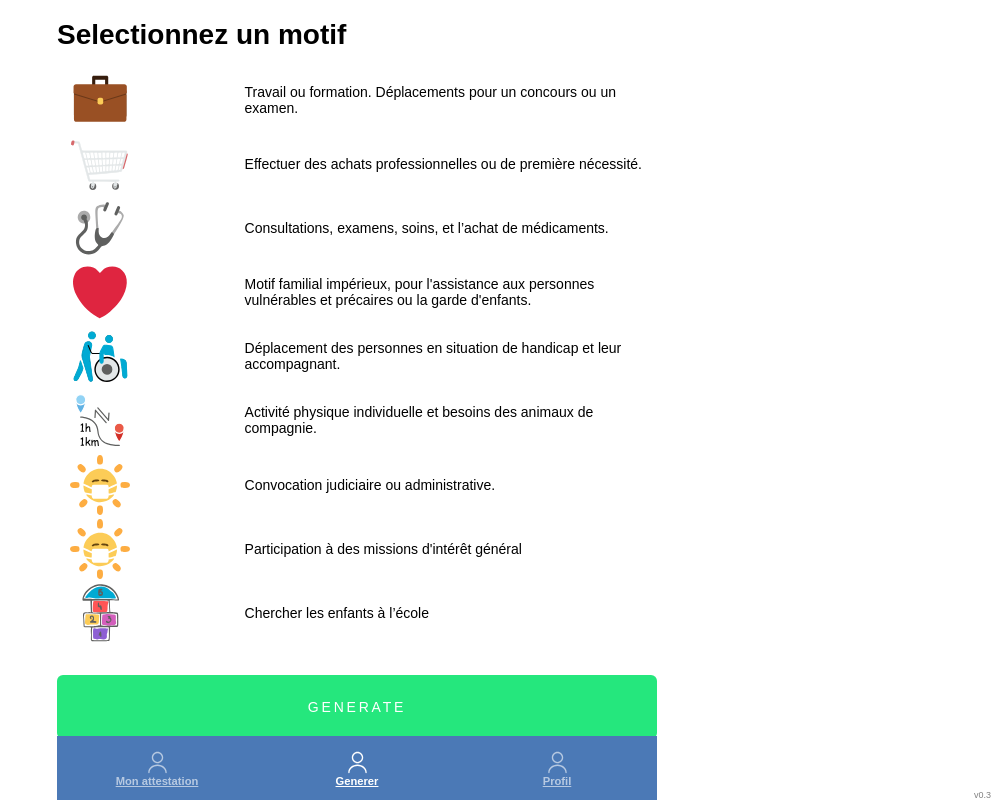
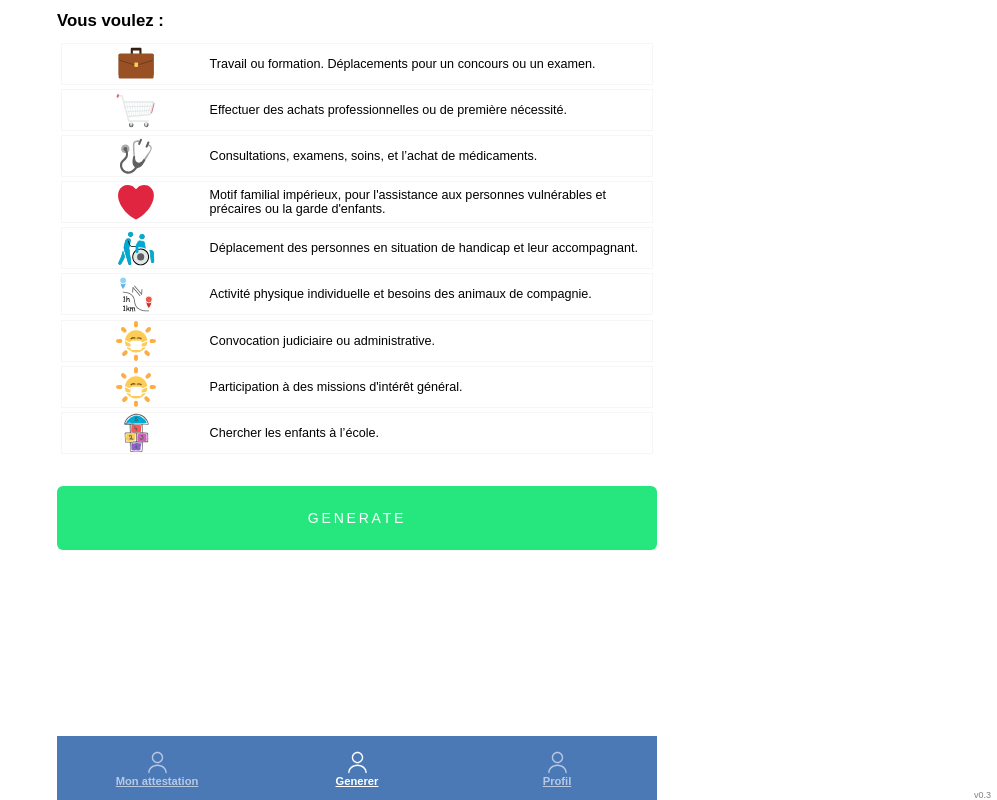
Before and after one commit to BAG-ERA/covid-n-go, a Vue app: page /#/generate in a window 1280 px wide. Shown: the whole page, without its empty margins (283-1280 px from the left). Built offline with nearby package versions, Linux system fonts and the light colour scheme.

Commit message:
Typos and style

```diff
--- a/src/data/reasons.js
+++ b/src/data/reasons.js
@@ -49,12 +49,12 @@
     icon: 'tig.svg',
     name: 'missions',
     description: 'Participation à des missions d\'intérêt général sur demande de l\'autorité administrative',
-    shortdescription: 'Participation à des missions d\'intérêt général',
+    shortdescription: 'Participation à des missions d\'intérêt général.',
   }, {
     icon: 'child.svg',
     name: 'enfants',
     description: 'Déplacement pour chercher les enfants à l’école et à l’occasion de leurs activités périscolaires',
-    shortdescription: 'Chercher les enfants à l’école',
+    shortdescription: 'Chercher les enfants à l’école.',
   },
 ];
 
--- a/src/views/Generate.vue
+++ b/src/views/Generate.vue
@@ -1,6 +1,6 @@
 <template>
   <div>
-    <h1>Selectionnez un motif</h1>
+    <h1>Vous voulez :</h1>
     <div class="motif-section">
       <div class="icon-row"
         :class="{ 'active': isActive[reason.name] }"
@@ -8,7 +8,7 @@
         v-for="reason in reasons"
         :key="reason.name">
         <div class="icon-container">
-          <img :src="require('../assets/' + reason.icon)" width="60px" alt="">
+          <img :src="require('../assets/' + reason.icon)" width="40em" alt="">
         </div>
         <div class="description-container">{{ reason.shortdescription }}</div>
       </div>
@@ -128,6 +128,9 @@
 </script>
 
 <style scoped>
+h1 {
+  font-size: 1.2em;
+}
 .action-btn {
   display: flex;
   justify-content: center;
@@ -138,22 +141,24 @@
   margin: 0.3em;
   background: #ffffff;
   cursor: pointer;
+  border: 1px solid;
+  border-color: #00000009;
 }
 .active{
-  background:#0000000A;
+  background:#00000013;
 }
 
 .icon-container{
   font-size: 0.6em;
   display: flex;
   align-items: center;
-  flex: 30%;
-  margin-left: 1em;
+  flex: 20%;
   flex-direction:row;
+  justify-content: center;
 }
 
 .description-container {
-  font-size: 1em;
+  font-size: 0.9em;
   display: flex;
   flex: 70%;
   align-items: center;
```
